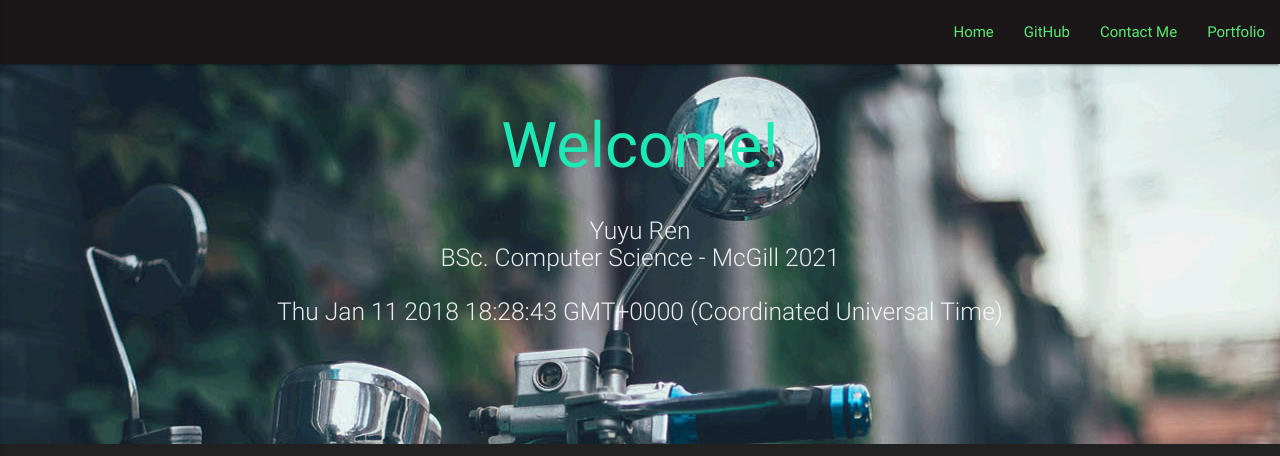
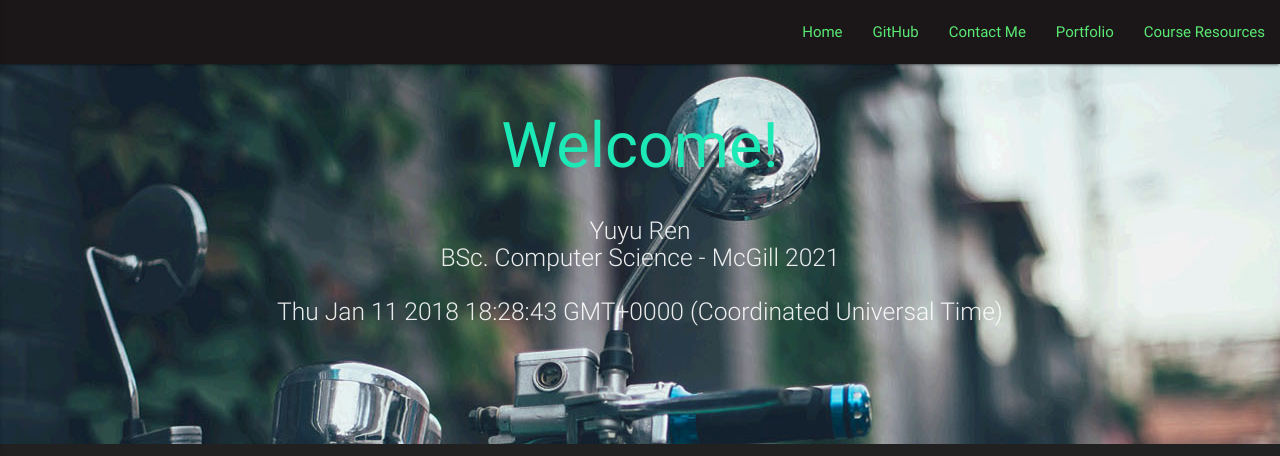
Before and after one commit to Yuyu-Ren/CS-Personal-Website, a plain HTML site: page index.html in a window 1280 px wide. Shown: the top 456 px of the page. Drawn offline with nearby package versions, Linux system fonts and the light colour scheme.

Commit message:
Added course section navigation buttons

```diff
--- a/index.html
+++ b/index.html
@@ -66,6 +66,7 @@
                         <li><a href="nope.txt">GitHub</a></li>
                         <li><a href="contact.asp">Contact Me</a></li>
                         <li><a href="news.asp">Portfolio</a></li>
+                        <li><a href="CourseNotes.asp">Course Resources</a></li>
                     </ul>
                     <!-- WTF do these two things do??? --One should call the nav-mobile thing below this haha -->
                     <a data-activates="nav-mobile" class="left hide-on-med-and-down button-collapse"><i class="material-icons">menu</i></a>
@@ -80,6 +81,7 @@
             <li><a href="">GitHub</a></li>
             <li><a href="">Contact Me</a></li>
             <li><a href="">Portfolio</a></li>
+            <li><a href="">Course Resources</a></li>
         </ul>
     </header>
     <!-- End Navbar Stuff -->
```
